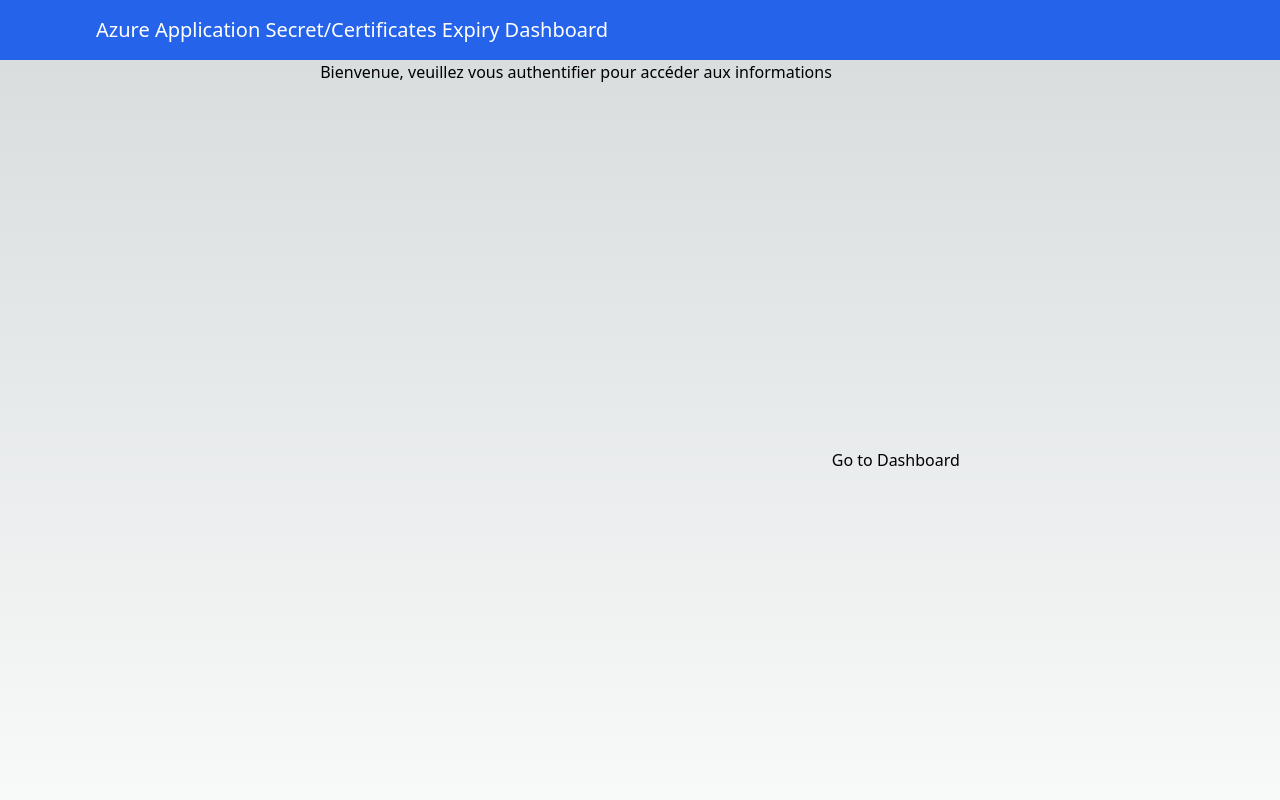
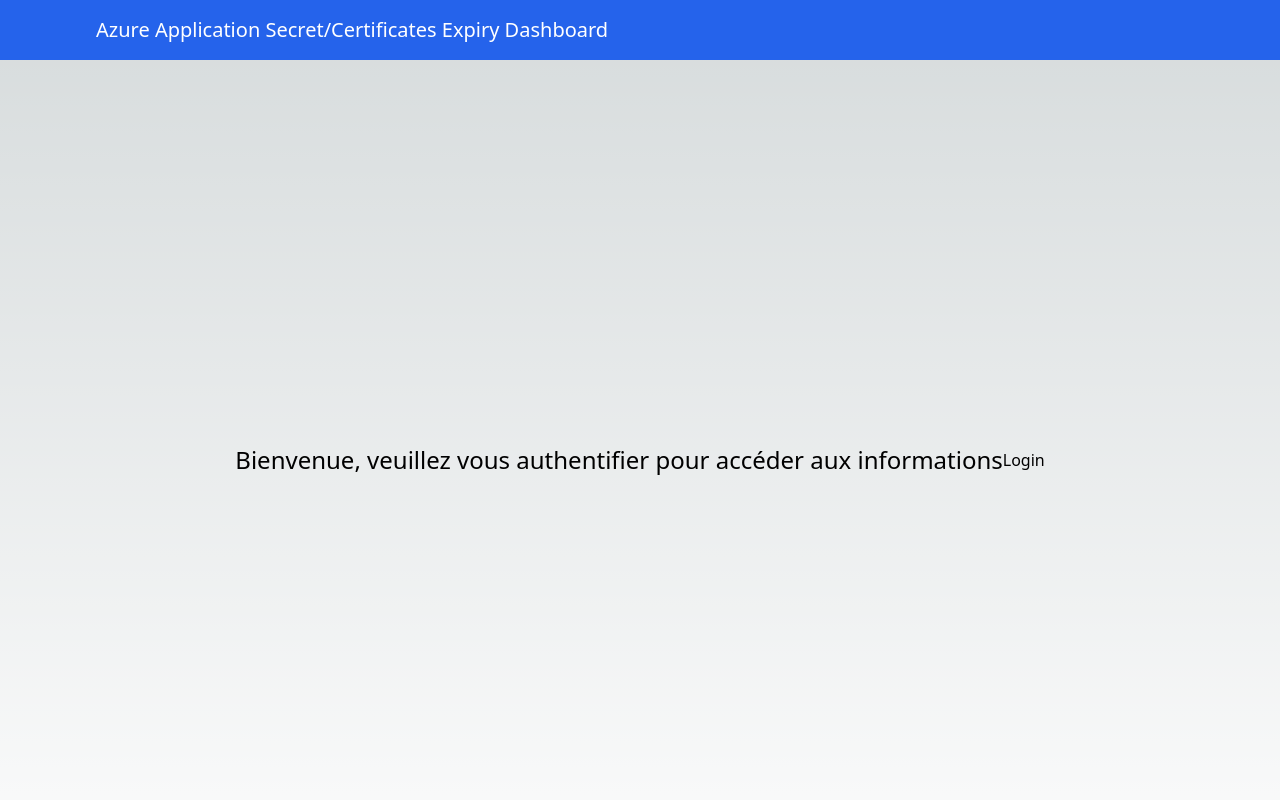
Before and after one commit to totofile/Azure-Tools, a Next.js app in the folder web-secret-cert-expiry/web-secret-cert-expiry/: page / in a window 1280 px wide. Shown: the top 800 px of the page. Built offline with nearby package versions, Linux system fonts and the light colour scheme.

Commit message:
layout-fixed

```diff
--- a/web-secret-cert-expiry/web-secret-cert-expiry/app/layout.tsx
+++ b/web-secret-cert-expiry/web-secret-cert-expiry/app/layout.tsx
@@ -1,20 +1,28 @@
+'use client';
 import './globals.css';
+import { AuthProvider } from '../components/authContext';
+import { usePathname } from 'next/navigation';
 import Header from '../components/header';
-import Footer from '../components/footer'
+import Footer from '../components/footer';
 
 export default function RootLayout({
   children,
 }: {
   children: React.ReactNode
 }) {
+  const pathname = usePathname();
+  const isDashboard = pathname === '/dashboard';
+
   return (
+    <AuthProvider>
       <html lang="en">
         <meta name="viewport" content="width=device-width, initial-scale=1" />
         <body className="flex flex-col min-h-screen">
-        <Header />
+          {!isDashboard && <Header />}
           <main>{children}</main>
           <Footer />
         </body>
       </html>
-    )
+    </AuthProvider>
+  );
 }
--- a/web-secret-cert-expiry/web-secret-cert-expiry/app/page.tsx
+++ b/web-secret-cert-expiry/web-secret-cert-expiry/app/page.tsx
@@ -1,18 +1,24 @@
+// app/page.tsx
 'use client';
+import { useEffect } from 'react';
 import { useRouter } from 'next/navigation';
+import { useAuth } from '../components/authContext';
 
-export default function Page() {
+export default function Home() {
   const router = useRouter();
+  const { isAuth, login } = useAuth();
 
-  const handleRedirect = () => {
-    router.push('/dashboard');
-  };
+  useEffect(() => {
+    if (isAuth) {
+      router.push('/dashboard');
+    }
+  }, [isAuth, router]);
 
   return (
-    <div className="flex  justify-center min-h-screen">
-      <h1>Bienvenue, veuillez vous authentifier pour accéder aux informations</h1>
-      <button type="button" onClick={handleRedirect}>
-        Go to Dashboard
+    <div className="flex items-center justify-center min-h-screen">
+      <h1 className="text-2xl">Bienvenue, veuillez vous authentifier pour accéder aux informations</h1>
+      <button type="button" onClick={login}>
+        Login
       </button>
     </div>
   );
--- a/web-secret-cert-expiry/web-secret-cert-expiry/components/authContext.tsx
+++ b/web-secret-cert-expiry/web-secret-cert-expiry/components/authContext.tsx
@@ -1 +1,76 @@
-"use hooks for future"
+// components/authContext.tsx
+'use client';
+import React, { createContext, useContext, useState, useEffect, useRef } from 'react';
+import { PublicClientApplication, AuthenticationResult } from '@azure/msal-browser';
+import LoginConfig from './auth';
+
+interface AuthContextType {
+  isAuth: boolean;
+  login: () => Promise<void>;
+  logout: () => void;
+}
+
+const AuthContext = createContext<AuthContextType | undefined>(undefined);
+
+export const AuthProvider: React.FC<{ children: React.ReactNode }> = ({ children }) => {
+  const [isAuth, setIsAuth] = useState(false);
+  const publicClientAppRef = useRef<PublicClientApplication | null>(null);
+
+  useEffect(() => {
+    const initializeMsal = async () => {
+      try {
+        publicClientAppRef.current = new PublicClientApplication({
+          auth: {
+            clientId: LoginConfig.clientId,
+            authority: LoginConfig.authority,
+            redirectUri: LoginConfig.redirectUri,
+          },
+          cache: {
+            cacheLocation: 'sessionStorage',
+            storeAuthStateInCookie: true,
+          },
+        });
+        await publicClientAppRef.current.initialize();
+
+        const accounts = publicClientAppRef.current.getAllAccounts();
+        if (accounts.length > 0) {
+          setIsAuth(true);
+        }
+      } catch (error) {
+        console.error("MSAL initialization failed", error);
+      }
+    };
+
+    initializeMsal();
+  }, []);
+
+  const login = async () => {
+    try {
+      await publicClientAppRef.current?.loginPopup({
+        scopes: ["Directory.Read.All"],
+      });
+      setIsAuth(true);
+    } catch (error) {
+      console.error("Login failed", error);
+    }
+  };
+
+  const logout = () => {
+    publicClientAppRef.current?.logout();
+    setIsAuth(false);
+  };
+
+  return (
+    <AuthContext.Provider value={{ isAuth, login, logout }}>
+      {children}
+    </AuthContext.Provider>
+  );
+};
+
+export const useAuth = () => {
+  const context = useContext(AuthContext);
+  if (context === undefined) {
+    throw new Error("useAuth must be used within an AuthProvider");
+  }
+  return context;
+};
--- a/web-secret-cert-expiry/web-secret-cert-expiry/components/corps.tsx
+++ b/web-secret-cert-expiry/web-secret-cert-expiry/components/corps.tsx
@@ -1,5 +1,6 @@
 "use client";
 import React, { useRef, useEffect, useState } from 'react';
+import { useAuth } from './authContext';
 import { InteractionType, PublicClientApplication, AuthenticationResult } from '@azure/msal-browser';
 import { Client } from '@microsoft/microsoft-graph-client';
 import { AuthCodeMSALBrowserAuthenticationProvider } from '@microsoft/microsoft-graph-client/authProviders/authCodeMsalBrowser';
@@ -11,10 +12,17 @@
 import 'ag-grid-community/styles/ag-theme-alpine.css';
 
 const Corps: React.FC = () => {
+    //const { isAuth } = useAuth();
     const [isAuth, setIsAuth] = useState(false);
     const [rowData, setRowData] = useState<any[]>([]);
     const [daysToExpiry, setDaysToExpiry] = useState<number>(30);
     const publicClientAppRef = useRef<PublicClientApplication | null>(null);
+
+    // useEffect(() => {
+    //     if (isAuth) {
+    //       fetchData();
+    //     }
+    //   }, [isAuth]);
 
     useEffect(() => {
         const initializeMsal = async () => {
@@ -58,7 +66,9 @@
             console.error("Login failed", error);
         }
     };
-
+    // const login = async () => {
+    //     if (isAuth) return;
+    // }
     const fetchData = async () => {
         if (!publicClientAppRef.current) return;
 
@@ -213,9 +223,15 @@
         <div>
             <header className="bg-blue-600 text-white p-4 flex justify-between items-center">
                 <h1 className="text-xl  mx-20 ">Azure Application Secret/Certificates Expiry Dashboard</h1>
-                <button onClick={login} className="bg-white text-blue-600 p-2 rounded">
-                    {isAuth ? "Logged In" : "Login"}
-                </button>
+                {isAuth ? (
+                    <button onClick={login} className="bg-white text-blue-600 p-2 rounded">
+                        Logout
+                    </button>
+                ) : (
+                    <button onClick={login} className="bg-white text-blue-600 p-2 rounded">
+                        Login
+                    </button>
+                )}
             </header>
             <div className="text-lg mx-20">
                 <div className="flex justify-between items-center bg-cyan-500 text-black text-center rounded p-4 mx-auto mt-10 mb-10">
```
Lines whose indentation alone changed are shown as unchanged.
